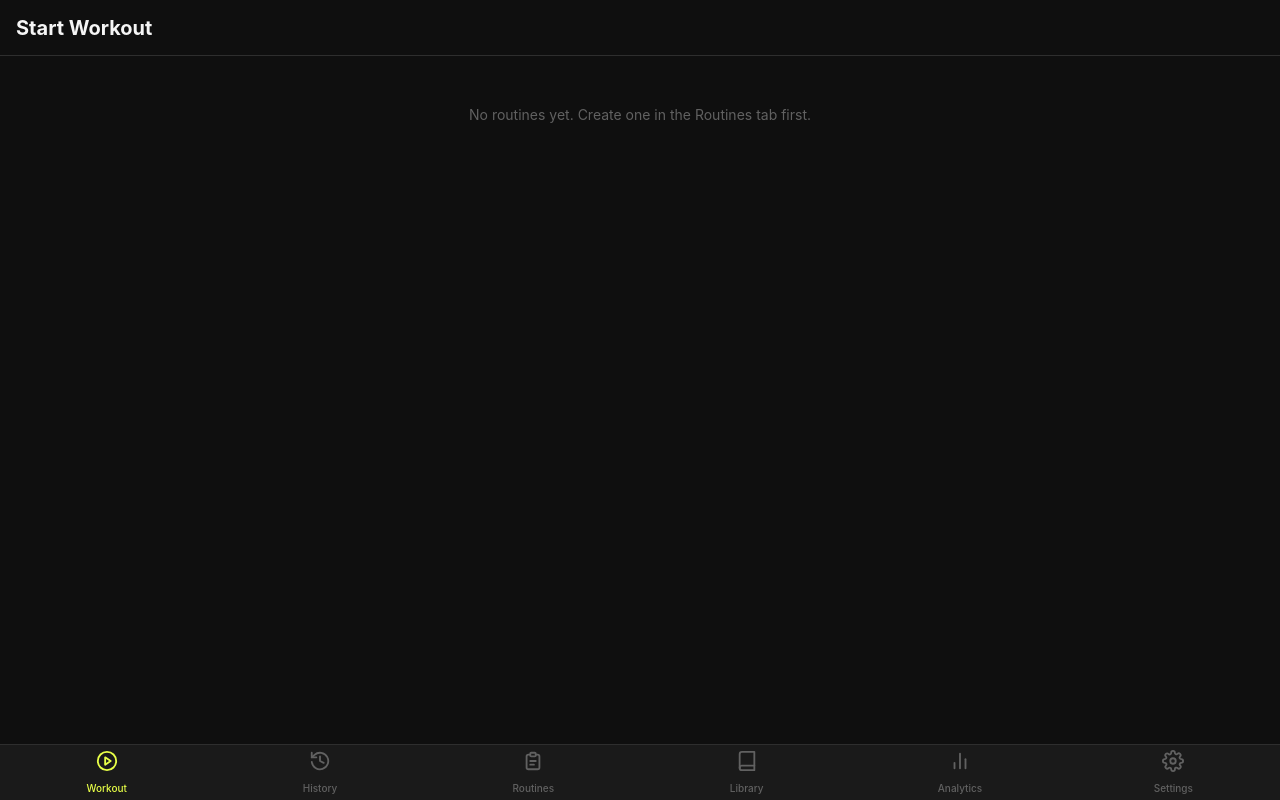
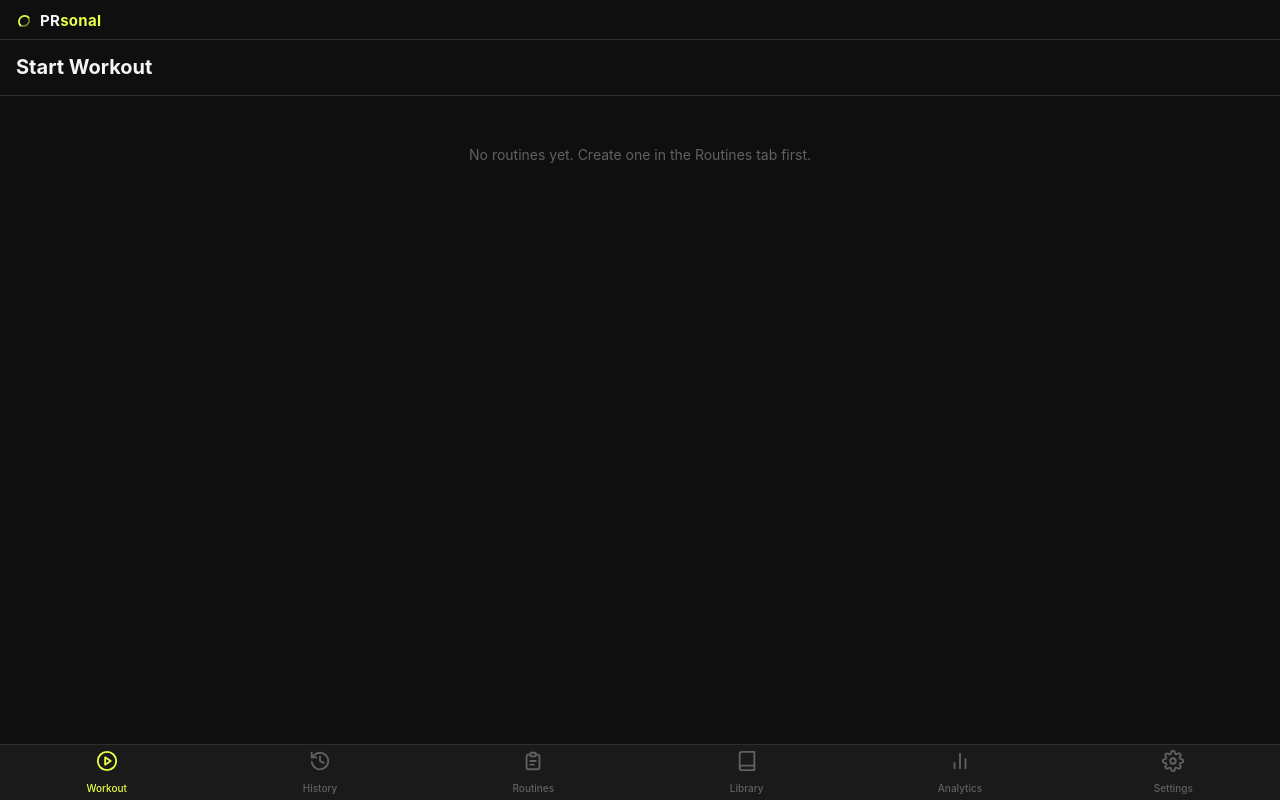
Before and after one commit to BattleBiscuit/gym-tracker, a Vue app: page /#/session in a window 1280 px wide. Built offline with nearby package versions, Linux system fonts and the light colour scheme.

Commit message:
rebranding

```diff
--- a/index.html
+++ b/index.html
@@ -8,7 +8,7 @@
     <meta name="mobile-web-app-capable" content="yes" />
     <meta name="apple-mobile-web-app-capable" content="yes" />
     <meta name="apple-mobile-web-app-status-bar-style" content="black-translucent" />
-    <title>GymApp</title>
+    <title>PRsonal</title>
   </head>
   <body>
     <div id="app"></div>
--- a/src/App.vue
+++ b/src/App.vue
@@ -1,21 +1,31 @@
 <template>
   <div id="app-root" :class="{ 'flex-mode': isFlexMode }">
+    <div class="app-brand" v-if="!isSessionActive">
+      <svg width="16" height="16" viewBox="0 0 32 32" fill="none" xmlns="http://www.w3.org/2000/svg">
+        <path d="M 9.17 25.31 A 10 10 0 1 1 25.31 9.17" stroke="#e8ff47" stroke-width="3.5" stroke-linecap="round"/>
+        <path d="M 22.83 6.69 A 6 6 0 1 1 6.69 22.83" stroke="#e8ff47" stroke-width="3.5" stroke-linecap="round" opacity="0.45"/>
+      </svg>
+      <span class="app-brand__name">PR<span class="app-brand__accent">sonal</span></span>
+    </div>
     <RouterView />
     <AppBottomNav />
   </div>
 </template>
 
 <script setup>
-import { onMounted } from 'vue'
-import { useRouter } from 'vue-router'
+import { onMounted, computed } from 'vue'
+import { useRouter, useRoute } from 'vue-router'
 import AppBottomNav from '@/components/ui/AppBottomNav.vue'
 import { isFlexMode } from '@/composables/useFlexMode.js'
 import { useSessionStore } from '@/features/session/stores/useSessionStore.js'
 import { useRoutinesStore } from '@/features/routines/stores/useRoutinesStore.js'
 
 const router = useRouter()
+const route  = useRoute()
 const sessionStore = useSessionStore()
 const routinesStore = useRoutinesStore()
+
+const isSessionActive = computed(() => route.name === 'session-active')
 
 onMounted(async () => {
   // Request persistent storage so the OS never auto-evicts our IndexedDB
@@ -43,4 +53,26 @@ onMounted(async () => {
   overflow: hidden;
   background-color: var(--color-bg);
 }
+
+.app-brand {
+  flex-shrink: 0;
+  display: flex;
+  align-items: center;
+  gap: 8px;
+  padding: 10px 16px 6px;
+  padding-top: calc(10px + var(--safe-top));
+  background-color: var(--color-bg);
+  border-bottom: 1px solid var(--color-border);
+}
+
+.app-brand__name {
+  font-size: 15px;
+  font-weight: 700;
+  color: var(--color-text-1);
+  letter-spacing: 0.02em;
+}
+
+.app-brand__accent {
+  color: var(--color-accent);
+}
 </style>
--- a/src/features/settings/views/SettingsView.vue
+++ b/src/features/settings/views/SettingsView.vue
@@ -76,8 +76,8 @@
         <div class="settings-card">
           <div class="settings-row settings-row--static">
             <div class="settings-row__body">
-              <span class="settings-row__label">GymApp</span>
-              <span class="settings-row__sub">Offline workout tracker · PWA · Built {{ buildDate }}</span>
+              <span class="settings-row__label">PRsonal</span>
+              <span class="settings-row__sub">Your personal gym tracker · PWA · Built {{ buildDate }}</span>
             </div>
           </div>
 
@@ -251,7 +251,7 @@ async function doExport() {
     const a    = document.createElement('a')
     const date = new Date().toISOString().slice(0, 10)
     a.href     = url
-    a.download = `gymapp-backup-${date}.json`
+    a.download = `prsonal-backup-${date}.json`
     a.click()
     URL.revokeObjectURL(url)
 
@@ -276,7 +276,7 @@ function onFileSelected(e) {
   reader.onload = evt => {
     try {
       const data = JSON.parse(evt.target.result)
-      if (!data.version || !data.exportedAt) throw new Error('Not a valid GymApp backup file')
+      if (!data.version || !data.exportedAt) throw new Error('Not a valid PRsonal backup file')
       pendingImportData = data
       importPreview.value = data
       importModal.value = true
--- a/vite.config.js
+++ b/vite.config.js
@@ -31,9 +31,9 @@ export default defineConfig({
       },
 
       manifest: {
-        name: 'GymApp',
-        short_name: 'GymApp',
-        description: 'Offline gym workout tracker',
+        name: 'PRsonal',
+        short_name: 'PRsonal',
+        description: 'Your personal gym tracker',
         theme_color: '#0f0f0f',
         background_color: '#0f0f0f',
         display: 'standalone',
```
